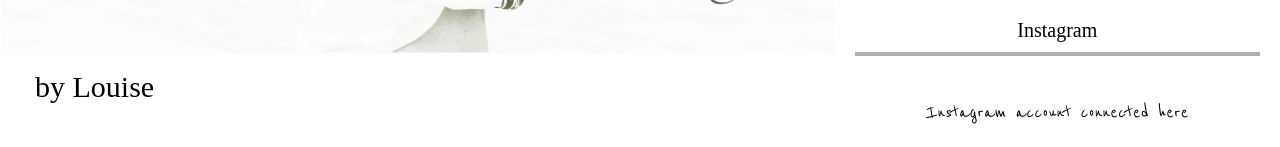
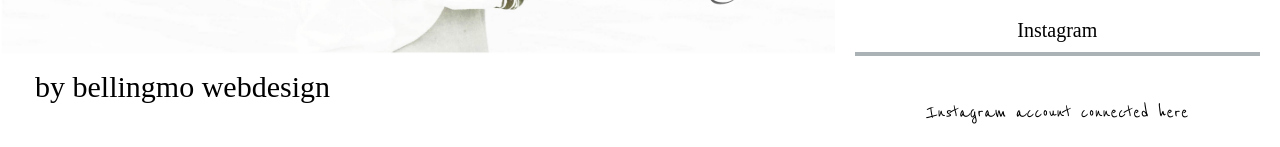
Before and after one commit to lonsoien/huldrablog, a React (Create React App) app: page / in a window 1280 px wide. Shown: the part 478-625 px from the top of the page. Built offline with nearby package versions, Linux system fonts and the light colour scheme; no server answers; a web font is replaced by a local one.

Commit message:
text update

```diff
--- a/src/components/Header.js
+++ b/src/components/Header.js
@@ -8,7 +8,7 @@ export default function Header() {
         <header>
      <div className="banner">
      <img src={banner} alt="huldrablog banner" />
-     <h1>by Louise</h1>
+     <h1>by bellingmo webdesign</h1>
      </div>
      </header>
         </>
```
